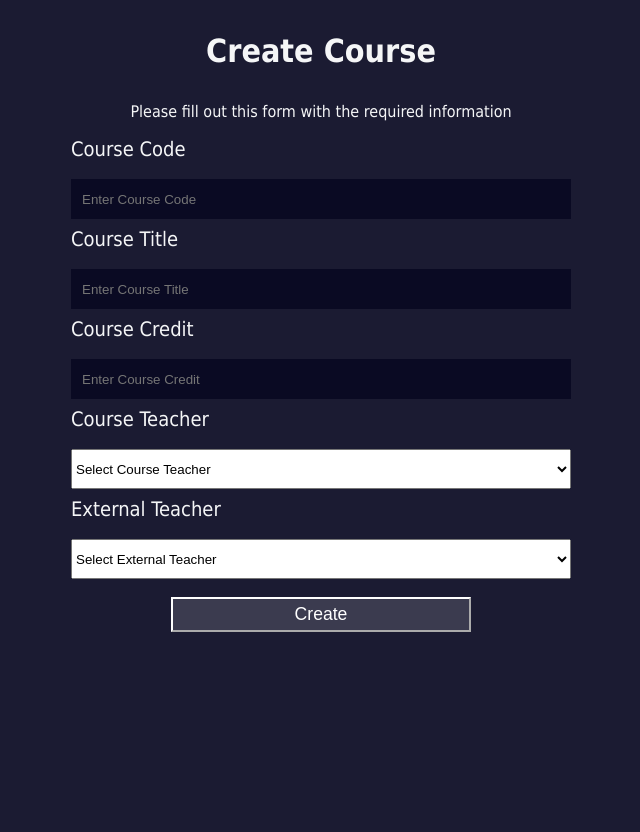
After one commit to Tazim381/invisilatorManagementSystem-Django-, a Django app: page /createCourse in a window 1280 px wide. The commit adds this page. Shown: the whole page, without its empty margins (319-959 px from the left). Run offline with Django 4.2, Linux system fonts and the light colour scheme; data comes from the database, SQL or seed files in the repository; both versions use the stored data as it was after the commit; parts of the project's set-up code (start-up, migrations or seed data) failed here and were passed over.

Commit message:
course model added

```diff
--- a/examcommitte/admin.py
+++ b/examcommitte/admin.py
@@ -1,5 +1,6 @@
 from django.contrib import admin
-from .models import teacher,student
+from .models import teacher,student,course
 
 admin.site.register(teacher)
 admin.site.register(student)
+admin.site.register(course)
--- a/examcommitte/models.py
+++ b/examcommitte/models.py
@@ -24,3 +24,12 @@ class student(models.Model):
     numberOfStudent =  models.IntegerField()
     def __str__(self):
      return f'{self.year}'
+
+class course(models.Model):
+    courseTitle = models.CharField(max_length=255)
+    courseCode = models.CharField(max_length=255)
+    courseCredit = models.CharField(max_length=255)
+    courseTeacher = models.CharField(max_length=255)
+    externalTeacher = models.CharField(max_length=255)
+    def __str__(self):
+     return f'{self.courseTitle}'
--- a/examcommitte/urls.py
+++ b/examcommitte/urls.py
@@ -16,4 +16,7 @@ urlpatterns = [
     path('showexamcommittee3',views.showExamCommittee3, name="showexamcommittee3"),
     path('showexamcommittee4',views.showExamCommittee4, name="showexamcommittee4"),
     path('showexamcommittee5',views.showExamCommittee5, name="showexamcommittee5"),
+    path('createCourse',views.createCourse, name="createCourse"),
+
+
 ]
--- a/examcommitte/views.py
+++ b/examcommitte/views.py
@@ -7,7 +7,7 @@ from django.contrib.auth.models import User,Group
 from django.contrib import messages
 from django.contrib.auth.forms import UserCreationForm
 from django.contrib.auth import authenticate, login, logout
-from .models import  teacher,student
+from .models import  teacher,student,course
 from django.db.models import Q
 
 # Create your views here.
@@ -154,3 +154,22 @@ def teachersList(request):
     teachers = teacher.objects.all()
     teachers ={'teachers':teachers}
     return render(request,"authentication/showTeachersList.html",teachers)
+
+
+def createCourse(request):
+    teachers = teacher.objects.all()
+    teachers ={'teachers':teachers}
+    if request.method == "POST":
+        courseCode = request.POST.get('courseCode')
+        courseTitle = request.POST.get('courseTitle')
+        courseCredit = request.POST.get('courseCredit')
+        courseTeacher = request.POST.get('courseTeacher')
+        externalTeacher = request.POST.get('externalTeacher')
+        courses = course()
+        courses.courseCode = courseCode
+        courses.courseTitle = courseTitle
+        courses.courseCredit = courseCredit
+        courses.courseTeacher = courseTeacher
+        courses.externalTeacher = externalTeacher
+        courses.save()
+    return render(request,"authentication/createCourse.html",teachers)
--- /dev/null
+++ b/templates/authentication/createCourse.html
@@ -0,0 +1,76 @@
+{% load static %}
+<html>
+  <head>
+    <title>Singup page</title>
+    <link rel="stylesheet " type="text/css" href="{% static 'signup.css' %}" />
+    <style>
+      input {
+        padding: 10px;
+      }
+      label {
+        font-size: 20px;
+      }
+      button {
+        color: white;
+      }
+      button:hover {
+        cursor: pointer;
+      }
+    </style>
+  </head>
+  <body>
+    <h1>Create Course</h1>
+    <p>Please fill out this form with the required information</p>
+
+    <form action="/createCourse" method="post">
+      {% csrf_token %}
+      <label for="">Course Code </label>
+      <input
+        type="text"
+        id="courseCode"
+        name="courseCode"
+        placeholder="Enter Course Code "
+        required
+      />
+      <br />
+
+      <label for="">Course Title</label>
+      <input
+        type="text"
+        id="courseTitle"
+        name="courseTitle"
+        placeholder="Enter Course Title"
+        required
+      />
+      <br />
+
+      <label for="">Course Credit </label>
+      <input
+        type="text"
+        id="courseCredit"
+        name="courseCredit"
+        placeholder="Enter Course Credit"
+        required
+      />
+      <br />
+      <label>Course Teacher </label>
+      <select name="courseTeacher" class="selectItem">
+        <option selected disabled>Select Course Teacher</option>
+        {%for teacher in teachers%}
+        <option value="{{teacher.userName}}">{{teacher.firstName}}</option>
+        {%endfor%}
+      </select>
+      <br />
+      <label>External Teacher </label>
+      <select name="externalTeacher" class="selectItem">
+        <option selected disabled>Select External Teacher</option>
+        {%for teacher in teachers%}
+        <option value="{{teacher.userName}}">{{teacher.firstName}}</option>
+        {%endfor%}
+      </select>
+      <br />
+
+      <button type="submit">Create</button>
+    </form>
+  </body>
+</html>
```
Also changed, not shown: static/chairman.css (added, +52 -0 lines), static/showExamCommittee.css (added, +27 -0 lines), templates/authentication/chairman.html (+3 -54 lines), templates/authentication/navbar.html (added, +21 -0 lines), templates/authentication/showExamCommittee.html (+6 -29 lines), db.sqlite3, examcommitte/migrations/0003_course.py (added).
